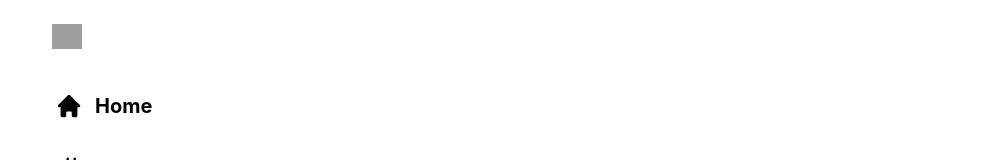
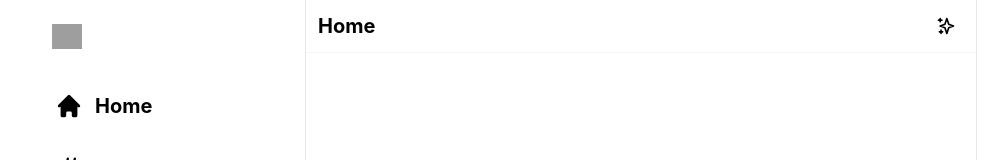
Before and after one commit to AlexandrMelnikov94/twitter-clone-app, a Next.js app: page / in a window 1280 px wide. Shown: the top 160 px of the page, without its empty margins (65-1073 px from the left). Built offline with nearby package versions, Linux system fonts and the light colour scheme; grey boxes are pictures that could not be loaded.

Commit message:
add feed

```diff
--- /dev/null
+++ b/components/Feed.js
@@ -0,0 +1,19 @@
+import {SparklesIcon} from "@heroicons/react/outline";
+
+function Feed() {
+  return (
+    <div className="flex-grow border-l border-r border-gray-200 max-w-2xl sm:ml-[73px]
+     xl:ml-[370px]">
+      <div className="flex items-center sm:justify-between py-2 px-3 sticky top-0 z-50 border-b
+       border-gray-100">
+        <h2 className="text-lg sm:text-xl font-bold">Home</h2>
+        <div className="hoverAnimation w-9 h-9 flex items-center
+        justify-center xl:px-0 ml-auto">
+          <SparklesIcon className="h-5"/>
+        </div>
+      </div>
+    </div>
+  )
+}
+
+export default Feed
--- a/components/Sidebar.js
+++ b/components/Sidebar.js
@@ -14,7 +14,7 @@
 
 function Sidebar() {
   return (
-    <div className="hidden sm:flex flex-col items-center xl:items-start xl:w-[340px] p-2 fixed ">
+    <div className="hidden sm:flex flex-col items-center xl:items-start xl:w-[340px] p-2 fixed h-full">
       <div className="flex items-center justify-center w-14 h-14 hoverAnimationBird p-0 xl:ml-24">
         {/*<Image src="https://rb.gy/ogau5a" width={30} height={30}/>*/}
         <Image src="https://upload.wikimedia.org/wikipedia/sco/thumb/9/9f/Twitter_bird_logo_2012.svg/172px-Twitter_bird_logo_2012.svg.png"
@@ -44,7 +44,7 @@
        rounded-full w-56 h-[52px] text-lg font-bold shadow-md
        hover:bg-[#1a8cd8]">Tweet
       </button>
-      <div className="flex items-center justify-center mt-[100px] hoverAnimation xl:ml-auto xl:-mr-5">
+      <div className="flex items-center justify-center mt-auto hoverAnimation xl:ml-auto xl:-mr-5">
         <img src="https://yt3.ggpht.com/yti/APfAmoFlXWaR3khH4L4y1GK0sZDCEsfKJQjH2a3nA0IkTg=s88-c-k-c0x00ffffff-no-rj-mo"
              alt=""
              className="h-10 w-10 rounded-full xl:mr-2.5"
--- a/pages/index.js
+++ b/pages/index.js
@@ -1,6 +1,7 @@
 import Head from 'next/head'
 import styles from '../styles/Home.module.css'
 import Sidebar from "../components/Sidebar";
+import Feed from "../components/Feed";
 
 export default function Home() {
   return (
@@ -15,7 +16,7 @@
 
       <main className="bg-white min-h-screen flex max-w-[1500px] mx-auto">
         <Sidebar/>
-        {/* Feed */}
+        <Feed/>
         {/* Widgets */}
 
         {/*  */}
```
